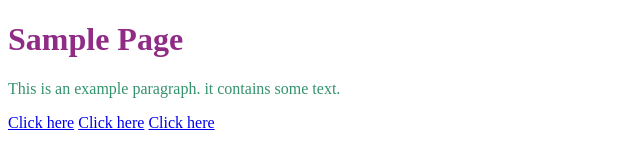
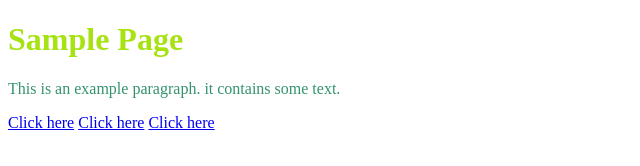
Before and after one commit to Marco1242/evaluacion, a plain HTML site: page index.html in a window 1280 px wide. Shown: the whole page, without its empty margins (0-640 px from the left). Drawn offline with Linux system fonts and the light colour scheme.

Commit message:
Cambie de color al titulo

```diff
--- a/style.css
+++ b/style.css
@@ -1,3 +1,3 @@
 h1{
-    color:rgb(144, 43, 134);
+    color:rgb(167, 226, 19);
 }
```
